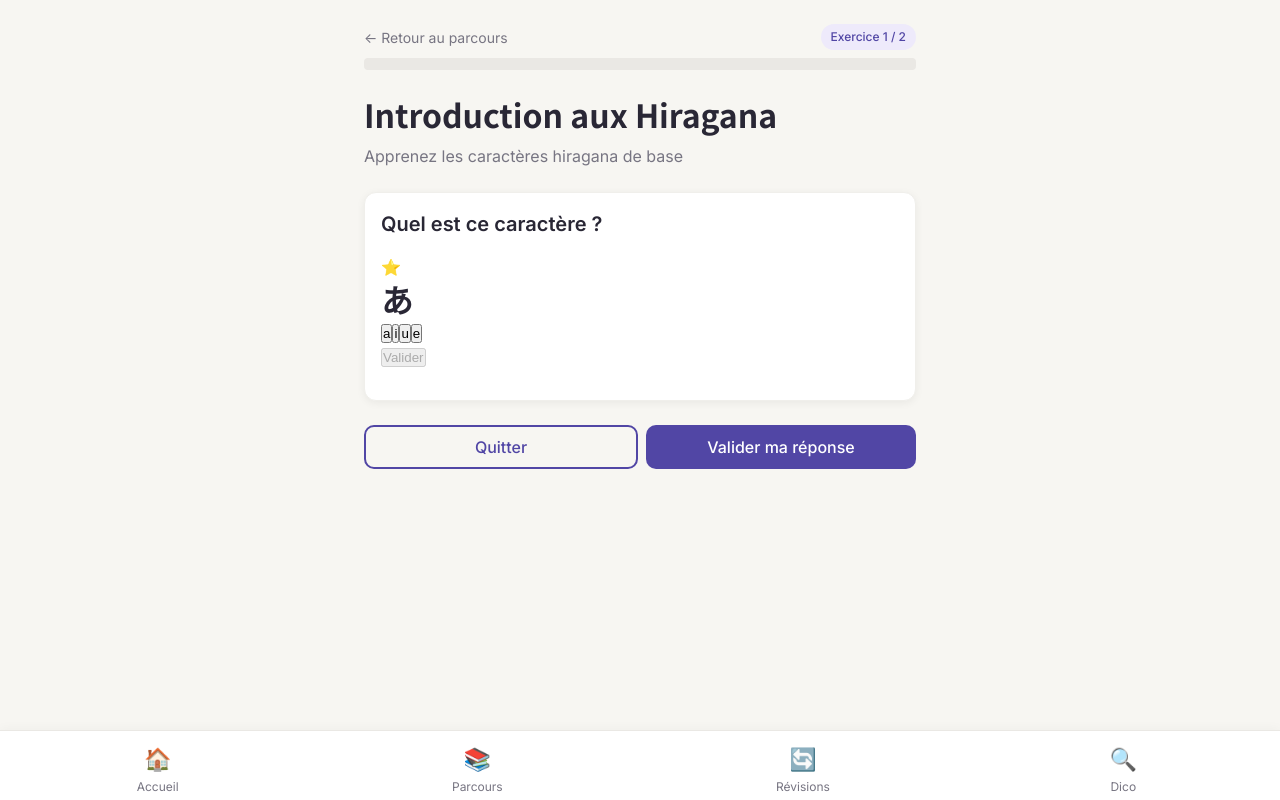
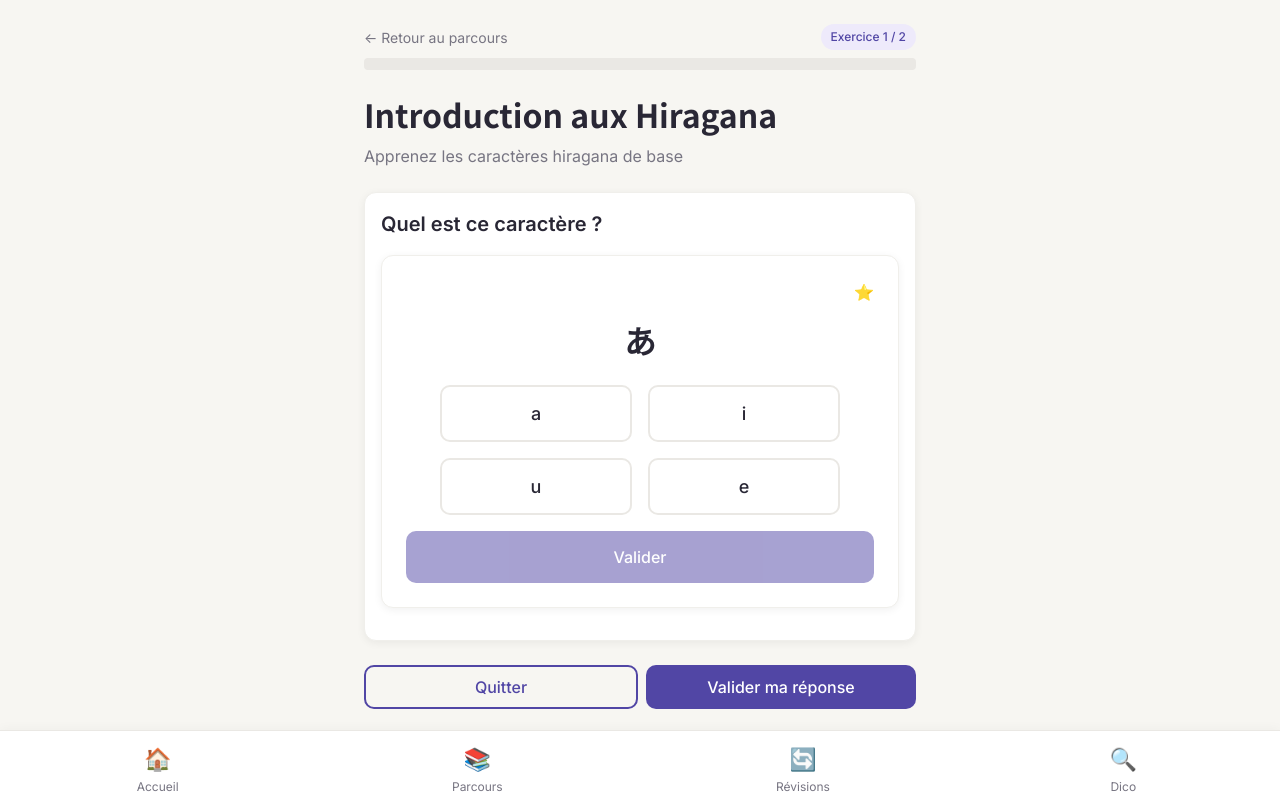
Before and after one commit to Nevens-fr/JapApp, a React (Vite) app: page /lesson/lesson-1 in a window 1280 px wide. Built offline with nearby package versions, Linux system fonts and the light colour scheme.

Commit message:
feat: add exercise components and styles for various exercise types

```diff
--- a/src/index.css
+++ b/src/index.css
@@ -490,6 +490,284 @@ body {
 
 .flex-1 { flex: 1; }
 
+
+/* ====================================
+   Exercices
+   ==================================== */
+
+/* Carte d'exercice */
+.exercise-card {
+  background-color: var(--color-surface);
+  border-radius: var(--radius-lg);
+  box-shadow: var(--shadow-md);
+  padding: var(--space-lg);
+  border: 1px solid var(--color-border-light);
+}
+
+.exercise-header {
+  display: flex;
+  justify-content: flex-end;
+  margin-bottom: var(--space-md);
+}
+
+.exercise-difficulty {
+  font-size: 16px;
+  color: var(--color-warning);
+}
+
+/* Exercice - Reconnaissance */
+.exercise-recognition {
+  display: flex;
+  flex-direction: column;
+  align-items: center;
+  gap: var(--space-lg);
+}
+
+.exercise-choice {
+  display: grid;
+  grid-template-columns: repeat(2, 1fr);
+  gap: var(--space-md);
+  width: 100%;
+  max-width: 400px;
+}
+
+.choice-btn {
+  display: flex;
+  align-items: center;
+  justify-content: center;
+  padding: var(--space-md);
+  min-height: 56px;
+  border: 2px solid var(--color-border);
+  border-radius: var(--radius-md);
+  background-color: var(--color-surface);
+  font-family: var(--font-family);
+  font-size: 18px;
+  font-weight: 500;
+  color: var(--color-text-primary);
+  cursor: pointer;
+  transition: all var(--transition-fast);
+}
+
+.choice-btn:hover:not(:disabled) {
+  border-color: var(--color-primary);
+  background-color: var(--color-primary-light);
+}
+
+.choice-btn.selected {
+  border-color: var(--color-primary);
+  background-color: var(--color-primary-light);
+  color: var(--color-primary);
+}
+
+.choice-btn:disabled {
+  cursor: default;
+  opacity: 0.7;
+}
+
+/* Exercice - Texte input */
+.exercise-text-input {
+  width: 100%;
+  max-width: 400px;
+}
+
+.exercise-input {
+  width: 100%;
+  padding: var(--space-md);
+  border: 2px solid var(--color-border);
+  border-radius: var(--radius-md);
+  font-family: var(--font-family);
+  font-size: 16px;
+  background-color: var(--color-surface);
+  color: var(--color-text-primary);
+  transition: border-color var(--transition-fast);
+}
+
+.exercise-input:focus {
+  outline: none;
+  border-color: var(--color-primary);
+}
+
+.exercise-input:disabled {
+  background-color: var(--color-border-light);
+}
+
+/* Exercice - Traduction */
+.exercise-translation {
+  display: flex;
+  flex-direction: column;
+  gap: var(--space-md);
+}
+
+.exercise-prompt {
+  font-size: 16px;
+  color: var(--color-text-primary);
+  text-align: center;
+}
+
+/* Exercice - Grammar fill */
+.exercise-grammar-fill {
+  display: flex;
+  flex-direction: column;
+  gap: var(--space-md);
+}
+
+/* Exercice - Écoute */
+.exercise-listening {
+  display: flex;
+  flex-direction: column;
+  align-items: center;
+  gap: var(--space-md);
+}
+
+.play-audio-btn {
+  width: 64px;
+  height: 64px;
+  border-radius: 50%;
+  border: 2px solid var(--color-primary);
+  background-color: var(--color-primary-light);
+  color: var(--color-primary);
+  font-size: 24px;
+  cursor: pointer;
+  display: flex;
+  align-items: center;
+  justify-content: center;
+  transition: all var(--transition-fast);
+}
+
+.play-audio-btn:hover {
+  background-color: var(--color-primary);
+  color: var(--color-text-inverse);
+}
+
+/* Exercice - Écriture */
+.exercise-writing {
+  display: flex;
+  flex-direction: column;
+  gap: var(--space-md);
+}
+
+.exercise-textarea {
+  width: 100%;
+  padding: var(--space-md);
+  border: 2px solid var(--color-border);
+  border-radius: var(--radius-md);
+  font-family: var(--font-family-jp);
+  font-size: 16px;
+  background-color: var(--color-surface);
+  color: var(--color-text-primary);
+  resize: vertical;
+  transition: border-color var(--transition-fast);
+}
+
+.exercise-textarea:focus {
+  outline: none;
+  border-color: var(--color-primary);
+}
+
+.exercise-textarea:disabled {
+  background-color: var(--color-border-light);
+}
+
+/* Exercice - Résultat */
+.exercise-result {
+  margin-top: var(--space-md);
+  padding: var(--space-md);
+  border-radius: var(--radius-md);
+  text-align: center;
+}
+
+.exercise-result.correct {
+  background-color: var(--color-success-light);
+  border: 1px solid var(--color-success);
+}
+
+.exercise-result.incorrect {
+  background-color: var(--color-error-light);
+  border: 1px solid var(--color-error);
+}
+
+.result-message {
+  font-size: 18px;
+  font-weight: 600;
+  margin-bottom: var(--space-sm);
+}
+
+.result-feedback {
+  font-size: 14px;
+  color: var(--color-text-secondary);
+  margin-bottom: var(--space-sm);
+}
+
+.result-explanation {
+  font-size: 14px;
+  color: var(--color-text-secondary);
+  font-style: italic;
+}
+
+.retry-btn {
+  margin-top: var(--space-sm);
+  padding: var(--space-sm) var(--space-md);
+  border: 1px solid var(--color-primary);
+  border-radius: var(--radius-sm);
+  background-color: transparent;
+  color: var(--color-primary);
+  font-family: var(--font-family);
+  font-size: 14px;
+  cursor: pointer;
+  transition: all var(--transition-fast);
+}
+
+.retry-btn:hover {
+  background-color: var(--color-primary-light);
+}
+
+/* Exercice - Actions */
+.exercise-actions {
+  display: flex;
+  gap: var(--space-sm);
+  margin-top: var(--space-md);
+}
+
+.submit-btn {
+  flex: 1;
+  padding: var(--space-md);
+  border: none;
+  border-radius: var(--radius-md);
+  background-color: var(--color-primary);
+  color: var(--color-text-inverse);
+  font-family: var(--font-family);
+  font-size: 16px;
+  font-weight: 500;
+  cursor: pointer;
+  transition: all var(--transition-fast);
+}
+
+.submit-btn:hover:not(:disabled) {
+  background-color: var(--color-primary-hover);
+}
+
+.submit-btn:disabled {
+  opacity: 0.5;
+  cursor: not-allowed;
+}
+
+.abandon-btn {
+  padding: var(--space-md);
+  border: 1px solid var(--color-border);
+  border-radius: var(--radius-md);
+  background-color: transparent;
+  color: var(--color-text-secondary);
+  font-family: var(--font-family);
+  font-size: 16px;
+  cursor: pointer;
+  transition: all var(--transition-fast);
+}
+
+.abandon-btn:hover {
+  background-color: var(--color-border-light);
+  color: var(--color-text-primary);
+}
+
 /* Responsive - mobile first */
 @media (max-width: 390px) {
   .main-content {
```
